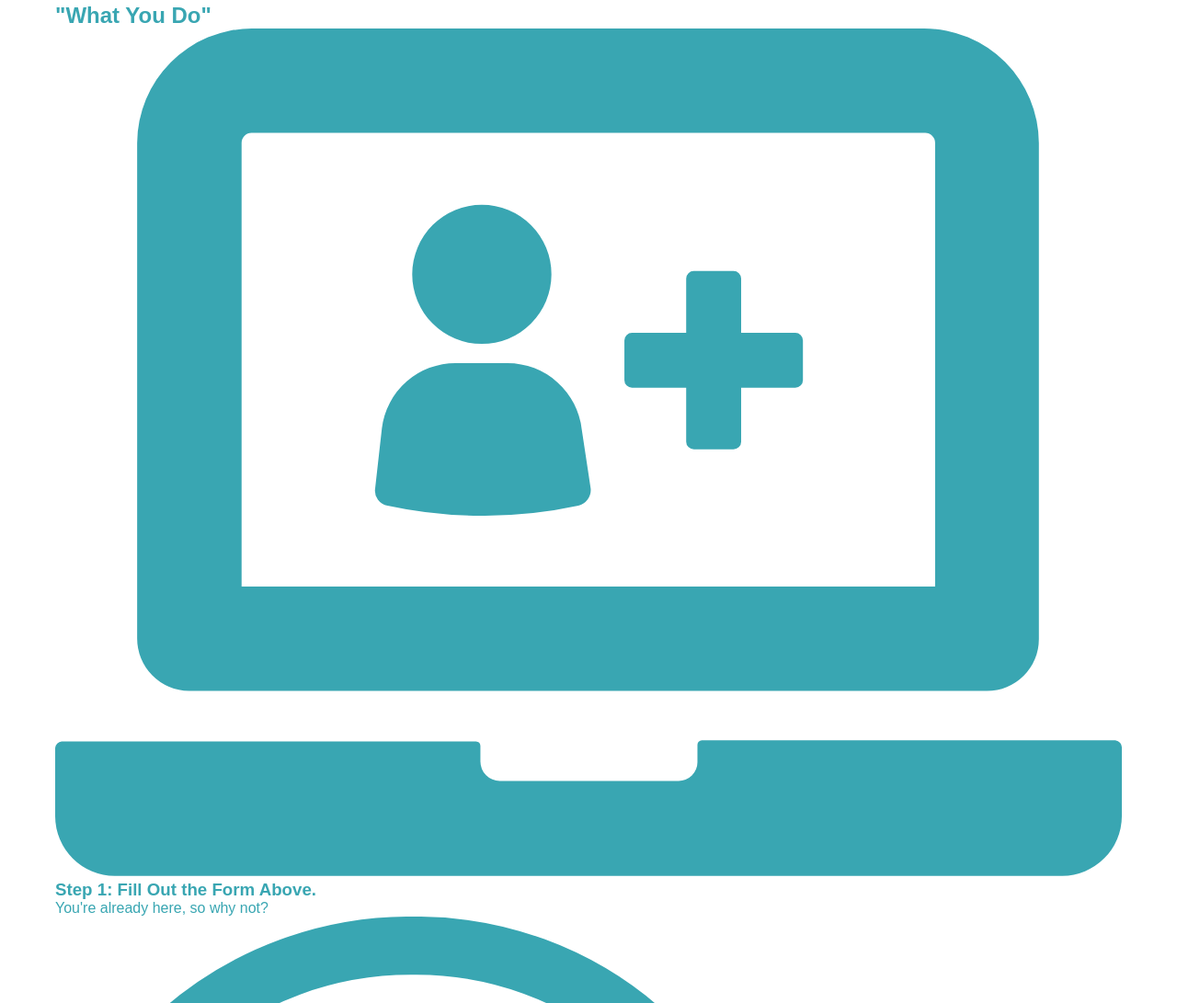
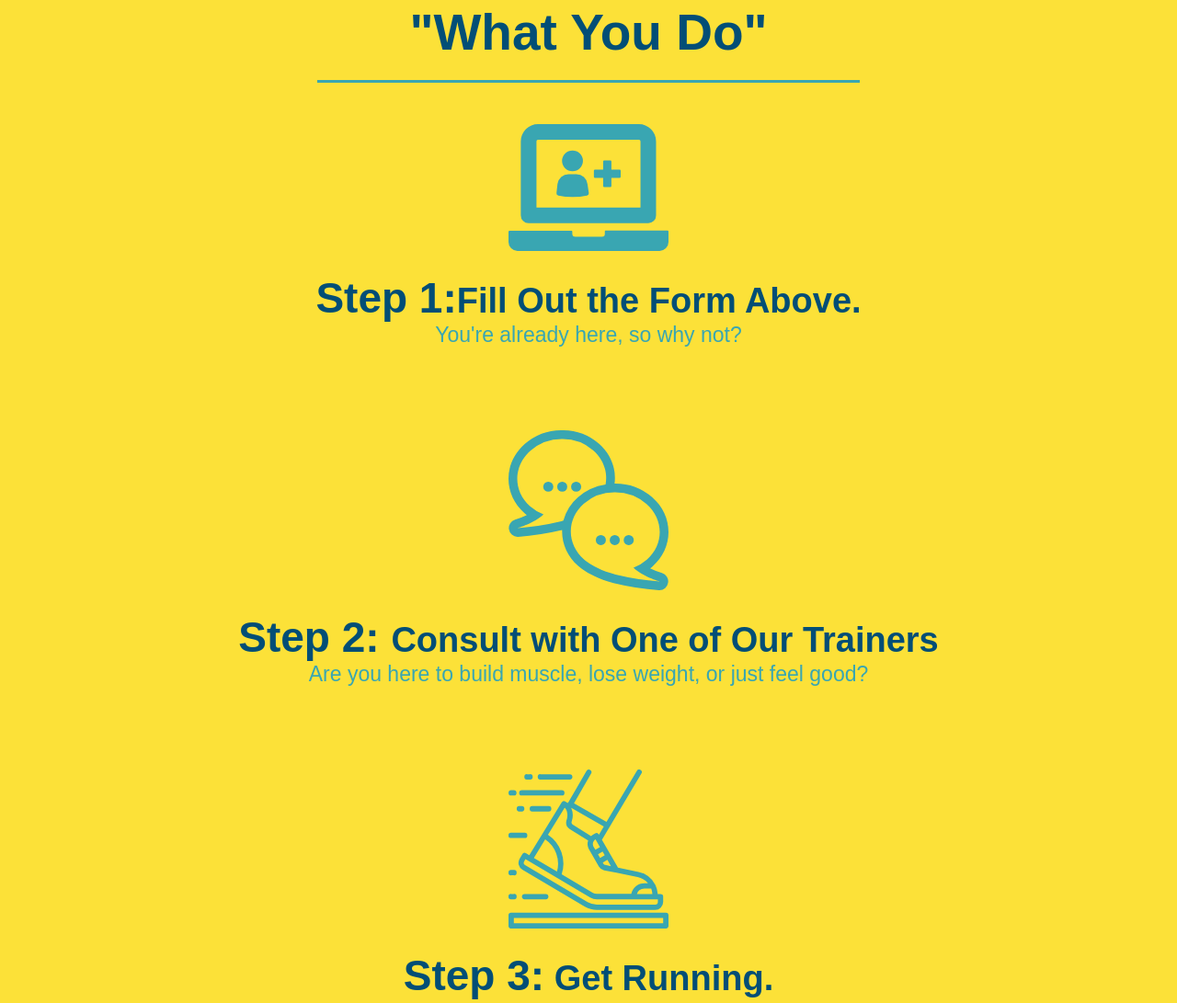
Before and after one commit to Bradkeller2117/Run-Buddy, a plain HTML site: page index.html in a window 1280 px wide. Shown: the part 1015-2106 px from the top of the page at 92% size. Drawn offline with Linux system fonts and the light colour scheme.

Commit message:
style what you do section

```diff
--- a/assests/css/style.css
+++ b/assests/css/style.css
@@ -125,16 +125,7 @@
     text-align: center;
 
 }
-.intro h2 {
-    font-size: 55px;
-    color: #024e76;
-    margin-bottom: 35px;
-    padding: 0 100px 20px 100px;
-    border-bottom: 3px solid;
-    border-color: #fce138;
-    display: inline-block;
 
-}
 .intro p {
     line-height: 1.7;
     color:#39a6b2;
@@ -144,3 +135,44 @@
 
 
 }
+.steps {
+    text-align: center;
+    background: #fce138;
+
+}
+
+.section-title {
+    font-size: 55px;
+    color: #024e76;
+    margin-bottom: 35px;
+    padding: 0 100px 20px 100px;
+    border-bottom: 3px solid;
+    border-color: #39a6b2;
+    display: inline-block;
+}
+.primary-border {
+    border-color: #fce138;
+}
+.secondary-border {
+    border-color: #39a6b2;
+}
+.steps div {
+    margin-bottom: 80px;
+
+}
+.steps img {
+    width: 15%;
+    margin: 10px 0;
+}
+.steps h3 {
+    color: #024e76;
+    font-size: 46px;
+    margin-top: 10px;
+}
+.steps p {
+    color: #39a6b2;
+    font-size: 23px;
+}
+.steps span {
+    font-size: 38px;
+}
--- a/index.html
+++ b/index.html
@@ -70,32 +70,32 @@
 
 
     <section id="what-we-do" class="intro">
-        <h2>"What We Do"</h2>
+        <h2 class="section-title primary-border">"What We Do"</h2>
         <p>
             butcher selfies chambry shabby chic gentrify readymade yr echo park xoxox
         </p>
     </section>
 
-    <section id="what-you-do">
-        <h2>"What You Do"</h2>
+    <section id="what-you-do" class="steps">
+        <h2 class="section-title secondary-border">"What You Do"</h2>
         <div>
             <img src="./assests/images/step-1.svg" alt="" />
-            <h3>Step 1: Fill Out the Form Above.</h3>
+            <h3>Step 1:<span>Fill Out the Form Above.</span> </h3>
             <p>You're already here, so why not?</p>
         </div>
         <div>
             <img src="./assests/images/step-2.svg" alt="" />
-           <h3> Step 2: Consult with One of Our Trainers</h3>
+           <h3> Step 2: <span>Consult with One of Our Trainers</span></h3>
            <p>Are you here to build muscle, lose weight, or just feel good?</p>
         </div>
         <div>
             <img src="./assests/images/step-3.svg" alt=""  />
-            <h3>Step 3: Get Running.</h3>
+            <h3>Step 3:<span> Get Running.</span></h3>
             <p>Hit the ground running (literally) once your trainer laays out your plan</p>
         </div>
         <div>
             <img src="./assests/images/step-4.svg" alt=""  />
-            <h3>Step 4: See Results.</h3>
+            <h3>Step 4:<span> See Results.</span> </h3>
             <p>Bi-weekly checkins with your trainer will keep you focused</p>
         </div>
     </section>
```
